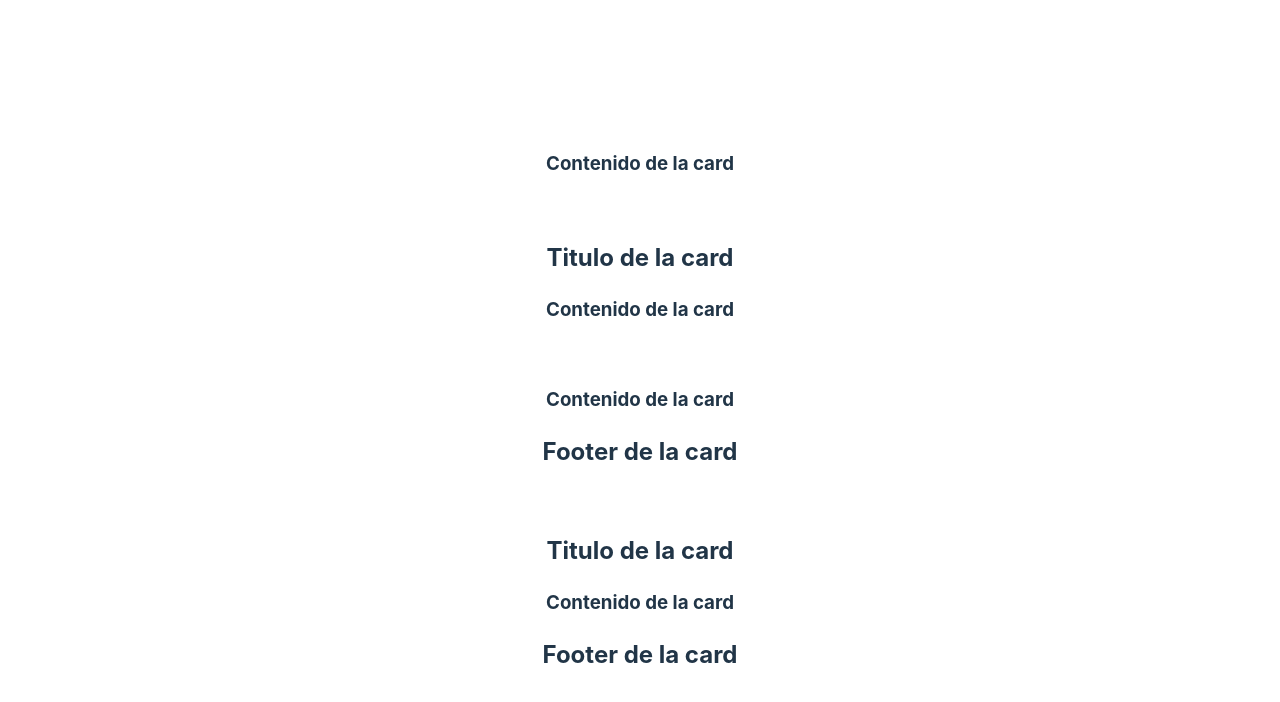
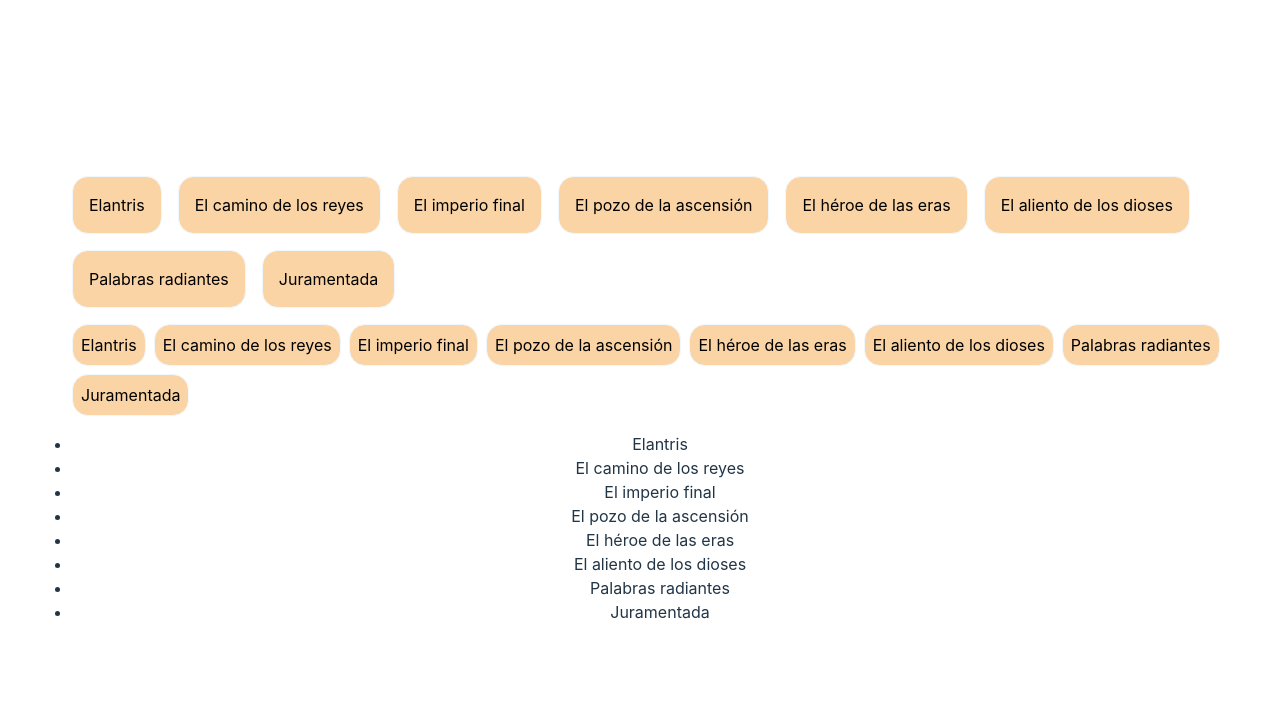
Before and after one commit to chuttmateo/ejercicios-front3, a React (Vite) app: page / in a window 1280 px wide. Shown: the top 702 px of the page. Built offline with nearby package versions, Linux system fonts and the light colour scheme.

Commit message:
ejercicicio 5 terminado

```diff
--- a/src/App.jsx
+++ b/src/App.jsx
@@ -6,15 +6,13 @@
 function App() {
   const [count, setCount] = useState(0)
 
-
-
   return (
     <>
       <div>
-        <a href="https://vitejs.dev" target="_blank" rel="noreferrer">
+        <a href="https://vitejs.dev" target="_blank">
           <img src={viteLogo} className="logo" alt="Vite logo" />
         </a>
-        <a href="https://react.dev" target="_blank" rel="noreferrer">
+        <a href="https://react.dev" target="_blank">
           <img src={reactLogo} className="logo react" alt="React logo" />
         </a>
       </div>
--- a/src/ejercicios/ejercicio-clase-2/Titulo.jsx
+++ b/src/ejercicios/ejercicio-clase-2/Titulo.jsx
@@ -1,4 +1,4 @@
-function Titulo(props) {
-    return <h3>{props.title}</h3>
+function Titulo(prop) {
+    return <h3>{prop.title}</h3>
 }
 export default Titulo
--- /dev/null
+++ b/src/ejercicios/ejercicio-clase-5/Clase5.css
@@ -0,0 +1,7 @@
+#root {
+    max-width: 1280px;
+    margin: 0 auto;
+    padding: 2rem;
+    text-align: center;
+
+  }
--- /dev/null
+++ b/src/ejercicios/ejercicio-clase-5/Clase5.jsx
@@ -0,0 +1,43 @@
+import "./Clase5.css";
+import Item from "./item/Item";
+import Lista from "./lista/Lista";
+
+function Clase5() {
+  return (
+    <>
+      <Lista>
+        <Item>Elantris</Item>
+        <Item>El camino de los reyes</Item>
+        <Item>El imperio final</Item>
+        <Item>El pozo de la ascensión</Item>
+        <Item>El héroe de las eras</Item>
+        <Item>El aliento de los dioses</Item>
+        <Item>Palabras radiantes</Item>
+        <Item>Juramentada</Item>
+      </Lista>
+      <div className="compact-theme">
+        <Lista>
+          <Item>Elantris</Item>
+          <Item>El camino de los reyes</Item>
+          <Item>El imperio final</Item>
+          <Item>El pozo de la ascensión</Item>
+          <Item>El héroe de las eras</Item>
+          <Item>El aliento de los dioses</Item>
+          <Item>Palabras radiantes</Item>
+          <Item>Juramentada</Item>
+        </Lista>
+      </div>
+      <ul>
+        <li>Elantris</li>
+        <li>El camino de los reyes</li>
+        <li>El imperio final</li>
+        <li>El pozo de la ascensión</li>
+        <li>El héroe de las eras</li>
+        <li>El aliento de los dioses</li>
+        <li>Palabras radiantes</li>
+        <li>Juramentada</li>
+      </ul>
+    </>
+  );
+}
+export default Clase5;
--- /dev/null
+++ b/src/ejercicios/ejercicio-clase-5/item/Item.jsx
@@ -0,0 +1,9 @@
+import styles from './Item.module.css'
+
+function Item(props) {
+    return(
+        // eslint-disable-next-line react/prop-types
+        <li className={styles.Item}>{props.children}</li>
+    )
+}
+export default Item
--- /dev/null
+++ b/src/ejercicios/ejercicio-clase-5/item/Item.module.css
@@ -0,0 +1,18 @@
+.Item {
+    border: solid;
+    border-width: 1px;
+    border-radius: 16px;
+    padding: 16px;
+    box-sizing: border-box;
+    list-style: none;
+    background-color: rgb(250, 212, 164);
+    border-color: aliceblue;
+    color: black;
+}
+.Item:hover{
+    background-color:aliceblue;
+}
+
+:global(.compact-theme) li{
+    padding: 8px;
+}
--- /dev/null
+++ b/src/ejercicios/ejercicio-clase-5/lista/Lista.jsx
@@ -0,0 +1,8 @@
+import styles from './Lista.module.css'
+
+function Lista(prop) {
+    return(
+        <ul className={styles.Lista}>{prop.children}</ul>
+    )
+}
+export default Lista
--- /dev/null
+++ b/src/ejercicios/ejercicio-clase-5/lista/Lista.module.css
@@ -0,0 +1,9 @@
+.Lista{
+    display: flex;
+    flex-wrap: wrap;
+    gap: 16px;
+}
+
+:global(.compact-theme) ul {
+    gap: 8px;
+}
--- a/src/main.jsx
+++ b/src/main.jsx
@@ -1,15 +1,11 @@
 import React from 'react'
 import ReactDOM from 'react-dom/client'
 import './index.css'
-import Clase4 from './ejercicios/ejercicio-clase-4/Clase4'
+import Clase5 from './ejercicios/ejercicio-clase-5/Clase5'
 
 ReactDOM.createRoot(document.getElementById('root')).render(
-
-  <React.StrictMode> {//Saqué esto porque en la consola carga dos veces las cosas y se hace dificil de leer.
-  }
-  <>
-  <Clase4 />
-  </>
-
-  </React.StrictMode>,
+  //<React.StrictMode>
+  //  <App />
+  //</React.StrictMode>,
+  <Clase5 />
 )
```
